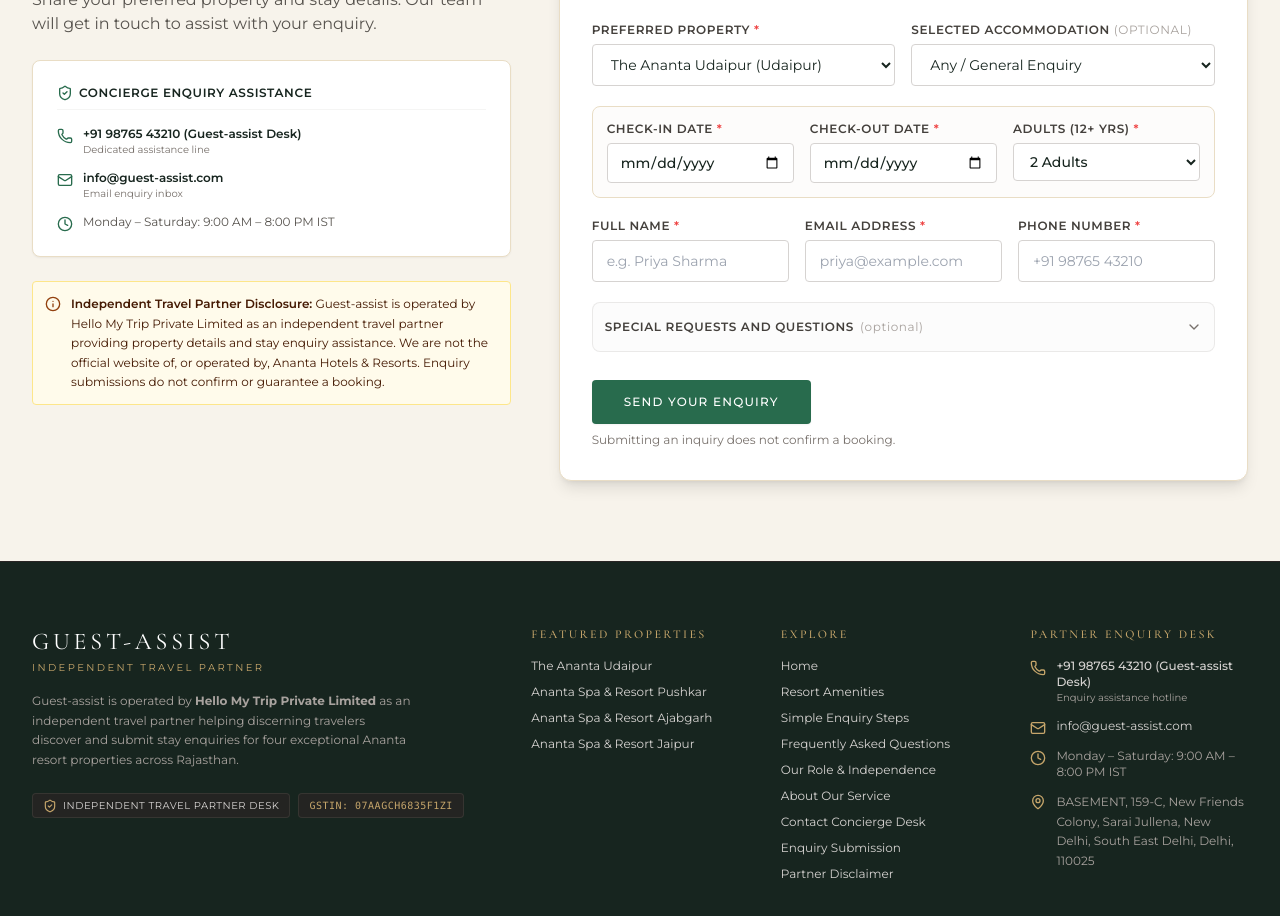
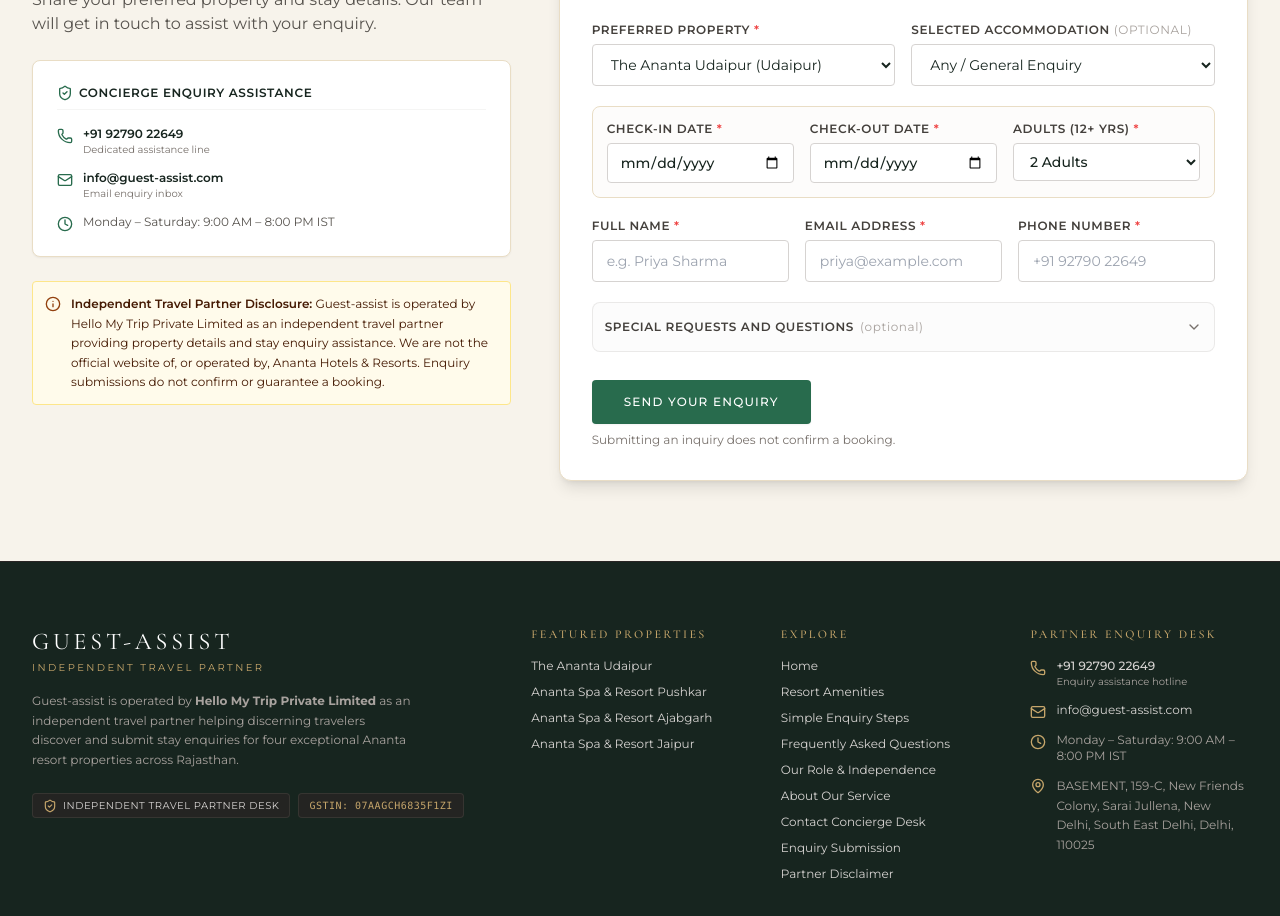
Before and after one commit to Dheeraj022/ananta, a Next.js app: page / in a window 1280 px wide. Shown: the part 8180-9096 px from the top of the page. Built offline with nearby package versions, Linux system fonts and the light colour scheme.

Commit message:
chg: update contact phone number in site config and enquiry form

```diff
--- a/src/components/enquiry/EnquiryForm.tsx
+++ b/src/components/enquiry/EnquiryForm.tsx
@@ -401,7 +401,7 @@ export default function EnquiryForm({
             type="tel"
             value={formData.phone}
             onChange={(e) => setFormData({ ...formData, phone: e.target.value })}
-            placeholder="+91 98765 43210"
+            placeholder="+91 92790 22649"
             className={`w-full px-3.5 py-2.5 text-sm bg-white border rounded text-charcoal focus:outline-none focus:ring-1 focus:ring-forest ${
               errors.phone ? "border-red-400 bg-red-50/30" : "border-stone-300"
             }`}
--- a/src/data/site-config.ts
+++ b/src/data/site-config.ts
@@ -14,8 +14,8 @@ export const siteConfig = {
   bookingNotice:
     "Submitting an enquiry does not confirm a booking.",
   contact: {
-    phone: "+91 98765 43210 (Guest-assist Desk)",
-    phoneRaw: "+919876543210",
+    phone: "+91 92790 22649",
+    phoneRaw: "+919279022649",
     email: "info@guest-assist.com",
     hours: "Monday – Saturday: 9:00 AM – 8:00 PM IST",
     address: "BASEMENT, 159-C, New Friends Colony, Sarai Jullena, New Delhi, South East Delhi, Delhi, 110025",
```
